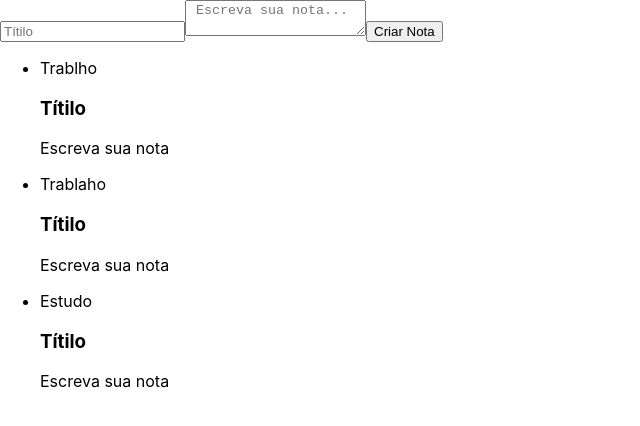
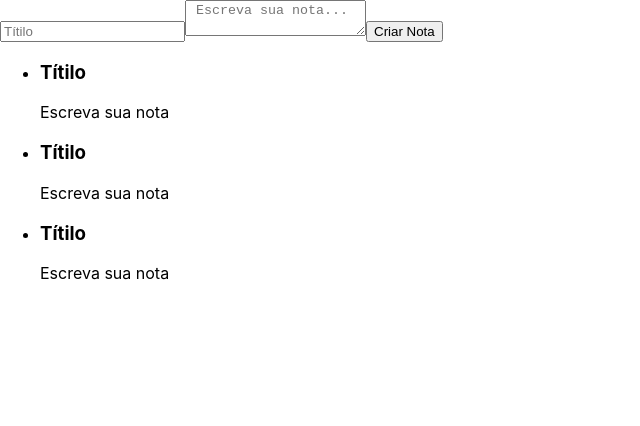
Before and after one commit to EljonasCavalcante/ceep, a React (Create React App) app: page / in a window 1280 px wide. Shown: the top 426 px of the page, without its empty margins (0-640 px from the left). Built offline with nearby package versions, Linux system fonts and the light colour scheme.

Commit message:
feat:modified file

```diff
--- a/src/components/ListaDeNotas.jsx
+++ b/src/components/ListaDeNotas.jsx
@@ -4,10 +4,9 @@
     render(){
         return(
     <ul>
-        {Array.of("Trablho", "Trablaho", "Estudo").map(categoria  => {
+        {Array.of("Trablho", "Trablaho", "Estudo").map((categoria, index)  => {
             return (
-                <li>
-                    <div>{categoria}</div>
+                <li key={index}>
                     <CardNota/>
                 </li>
             )
```
